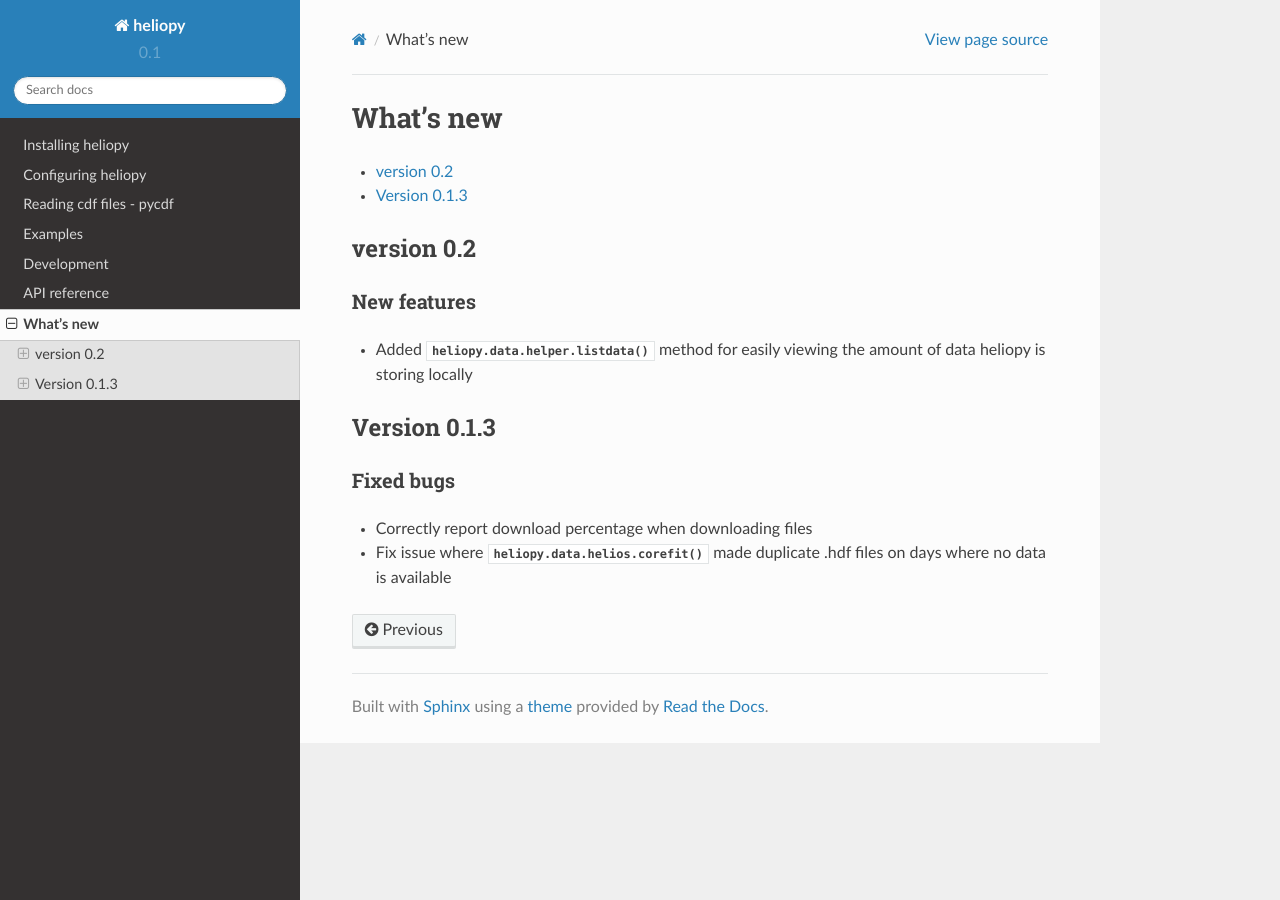
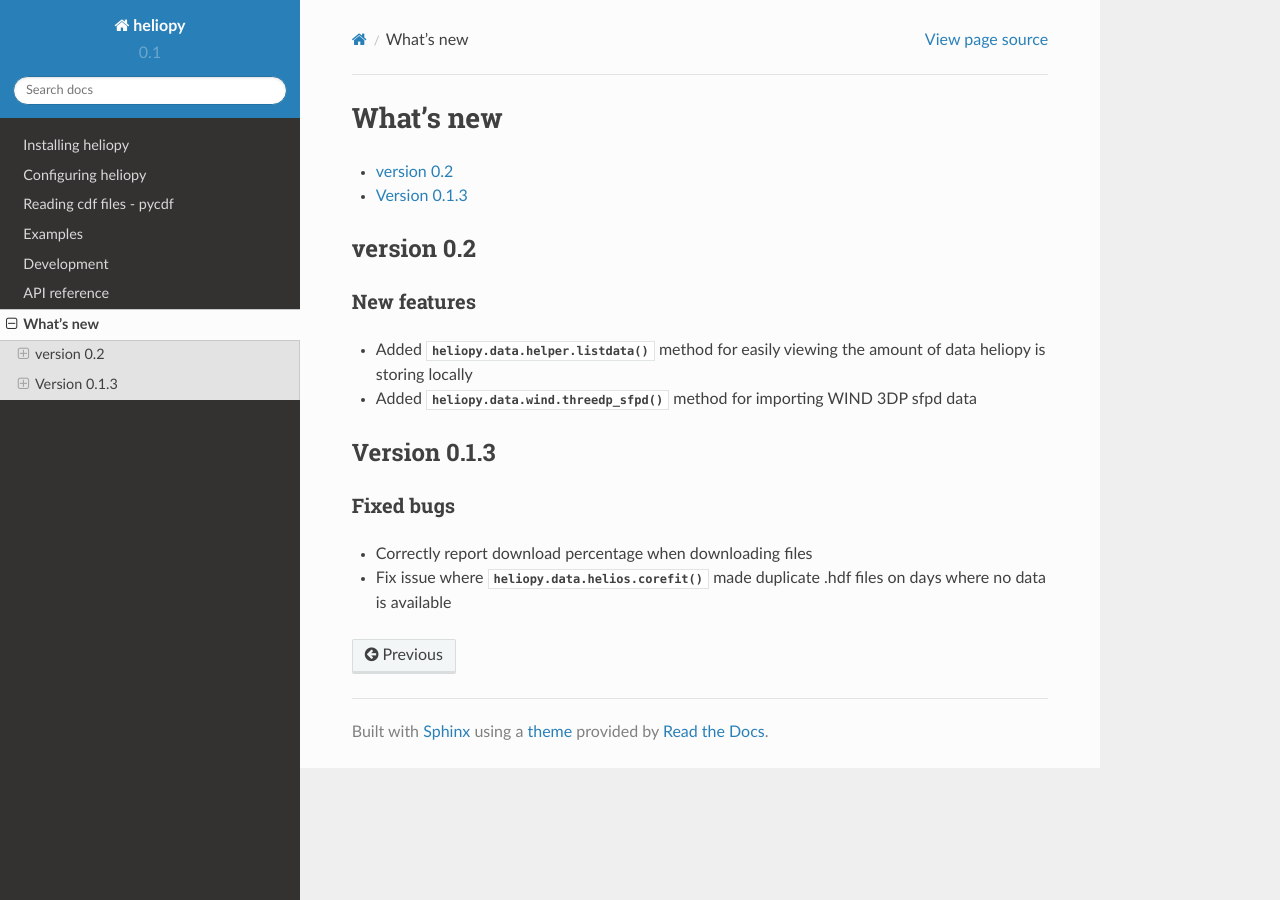
Before and after one commit to heliopython/heliopy, a Sphinx documentation site: the page built from doc/source/whatsnew.rst, in a window 1280 px wide. Built offline with Sphinx 7.4.7 and the Read the Docs theme 2.0.0, drawn with Linux system fonts in a browser that asks for light colours.

Commit message:
Add what's new entry

```diff
--- a/doc/source/whatsnew.rst
+++ b/doc/source/whatsnew.rst
@@ -12,6 +12,7 @@ New features
 ^^^^^^^^^^^^
 
 - Added :meth:`heliopy.data.helper.listdata` method for easily viewing the amount of data heliopy is storing locally
+- Added :meth:`heliopy.data.wind.threedp_sfpd` method for importing WIND 3DP sfpd data
 
 Version 0.1.3
 -------------
```
